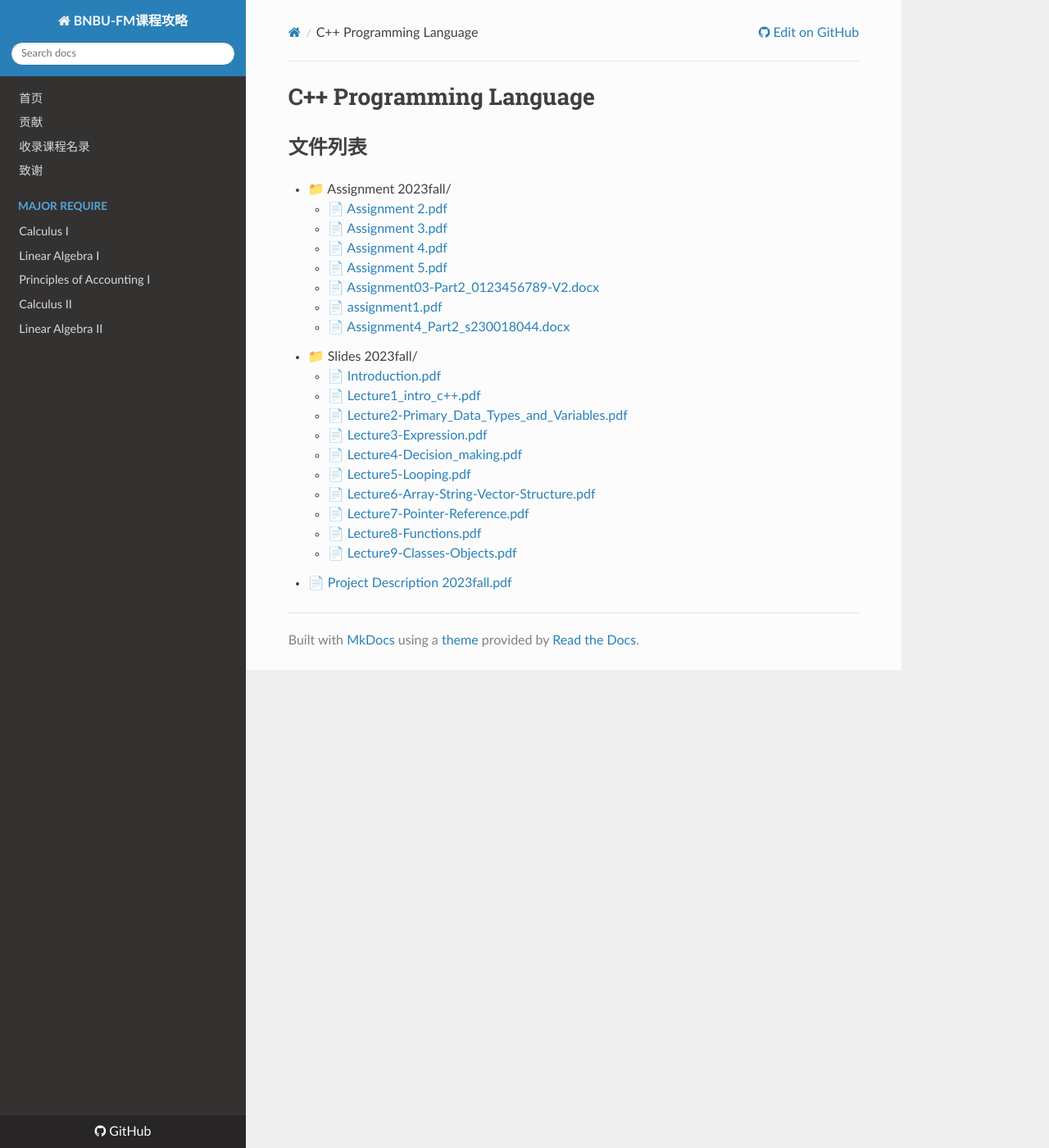
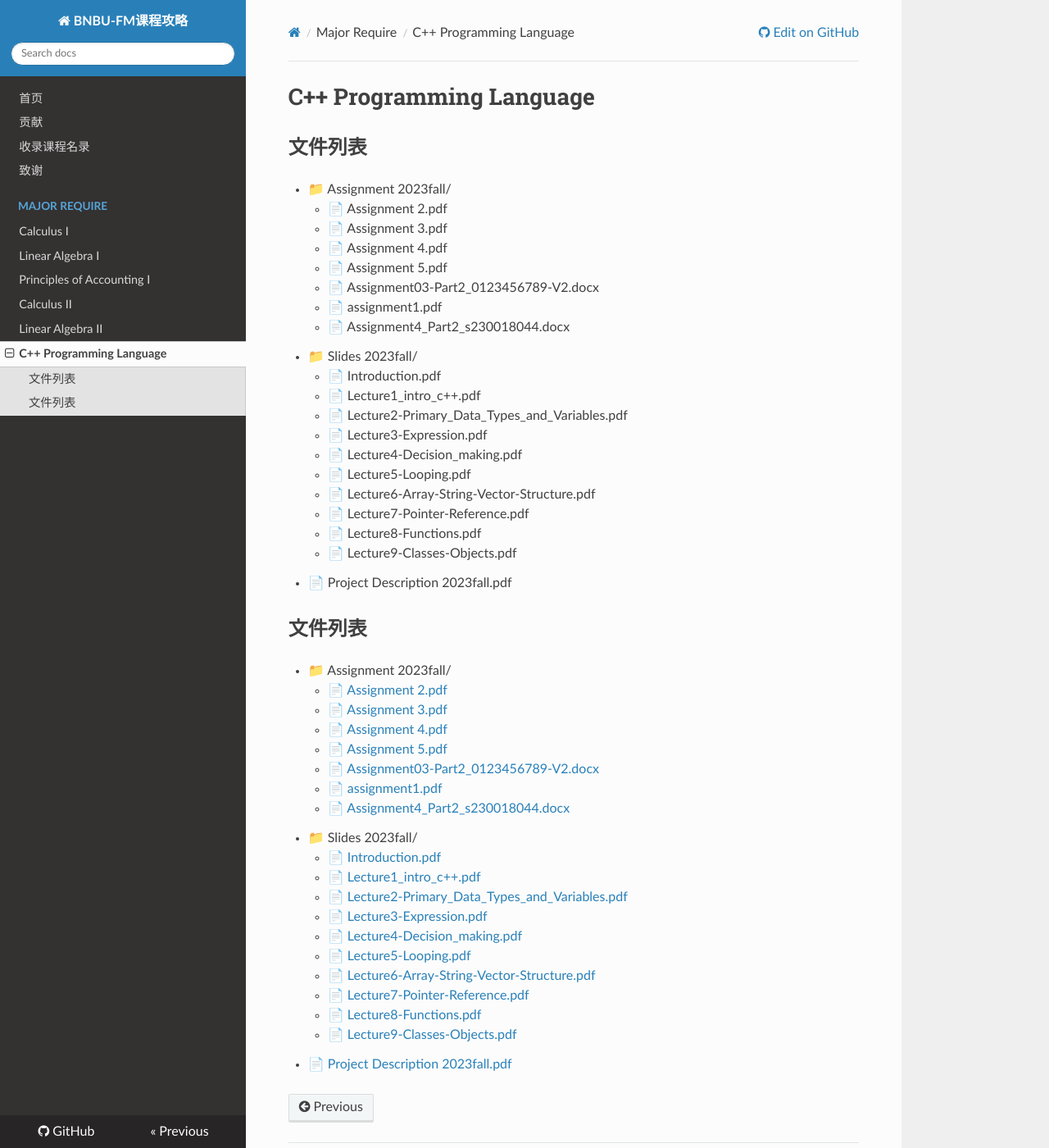
Before and after one commit to FM-Course/bnbu-fm-course-sharing, an MkDocs documentation site: the page built from docs/C++-Programming-Language.md, in a window 1280 px wide and 1400 px high. Shown: the whole window at 82% size. Built offline with MkDocs 1.6.1, drawn with Linux system fonts in a browser that asks for light colours; nearby versions of some CDN libraries.

Commit message:
更新文档

```diff
--- a/CourseList.csv
+++ b/CourseList.csv
@@ -4,3 +4,4 @@ Linear Algebra I,MATH1053,MR
 Principles of Accounting I,ACCT2003,MR
 Calculus II,MATH1083,MR
 Linear Algebra II,MATH1063,MR
+C++ Programming Language,COMP3153,MR
--- a/docs/C++-Programming-Language.md
+++ b/docs/C++-Programming-Language.md
@@ -1,4 +1,26 @@
 # C++ Programming Language
+
+## 文件列表
+- 📁 Assignment 2023fall/
+    - 📄 Assignment 2.pdf
+    - 📄 Assignment 3.pdf
+    - 📄 Assignment 4.pdf
+    - 📄 Assignment 5.pdf
+    - 📄 Assignment03-Part2_0123456789-V2.docx
+    - 📄 assignment1.pdf
+    - 📄 Assignment4_Part2_s230018044.docx
+- 📁 Slides 2023fall/
+    - 📄 Introduction.pdf
+    - 📄 Lecture1_intro_c++.pdf
+    - 📄 Lecture2-Primary_Data_Types_and_Variables.pdf
+    - 📄 Lecture3-Expression.pdf
+    - 📄 Lecture4-Decision_making.pdf
+    - 📄 Lecture5-Looping.pdf
+    - 📄 Lecture6-Array-String-Vector-Structure.pdf
+    - 📄 Lecture7-Pointer-Reference.pdf
+    - 📄 Lecture8-Functions.pdf
+    - 📄 Lecture9-Classes-Objects.pdf
+- 📄 Project Description 2023fall.pdf
 ## 文件列表
 - 📁 Assignment 2023fall/
     - 📄 [Assignment 2.pdf](https://github.com/FM-Course/bnbu-fm-course-sharing/blob/master/C++%20Programming%20Language/Assignment%202023fall/Assignment%202.pdf)
--- a/mkdocs.yml
+++ b/mkdocs.yml
@@ -13,3 +13,4 @@ nav:
     - Principles of Accounting I: Principles-of-Accounting-I.md
     - Calculus II: Calculus-II.md
     - Linear Algebra II: Linear-Algebra-II.md
+    - C++ Programming Language: C++-Programming-Language.md
```
Also changed, not shown: docs/list.md (+1 -0 lines).
